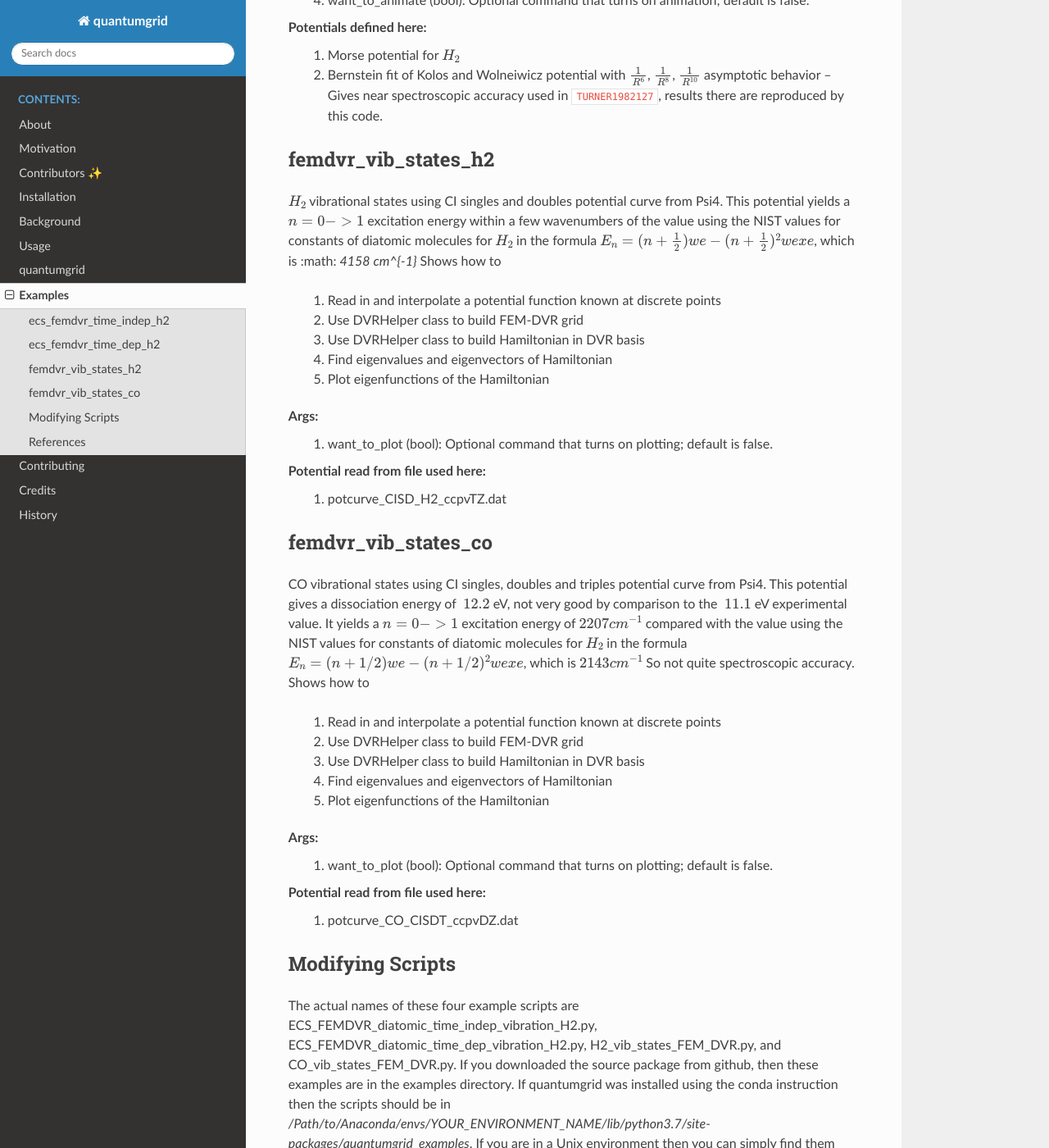
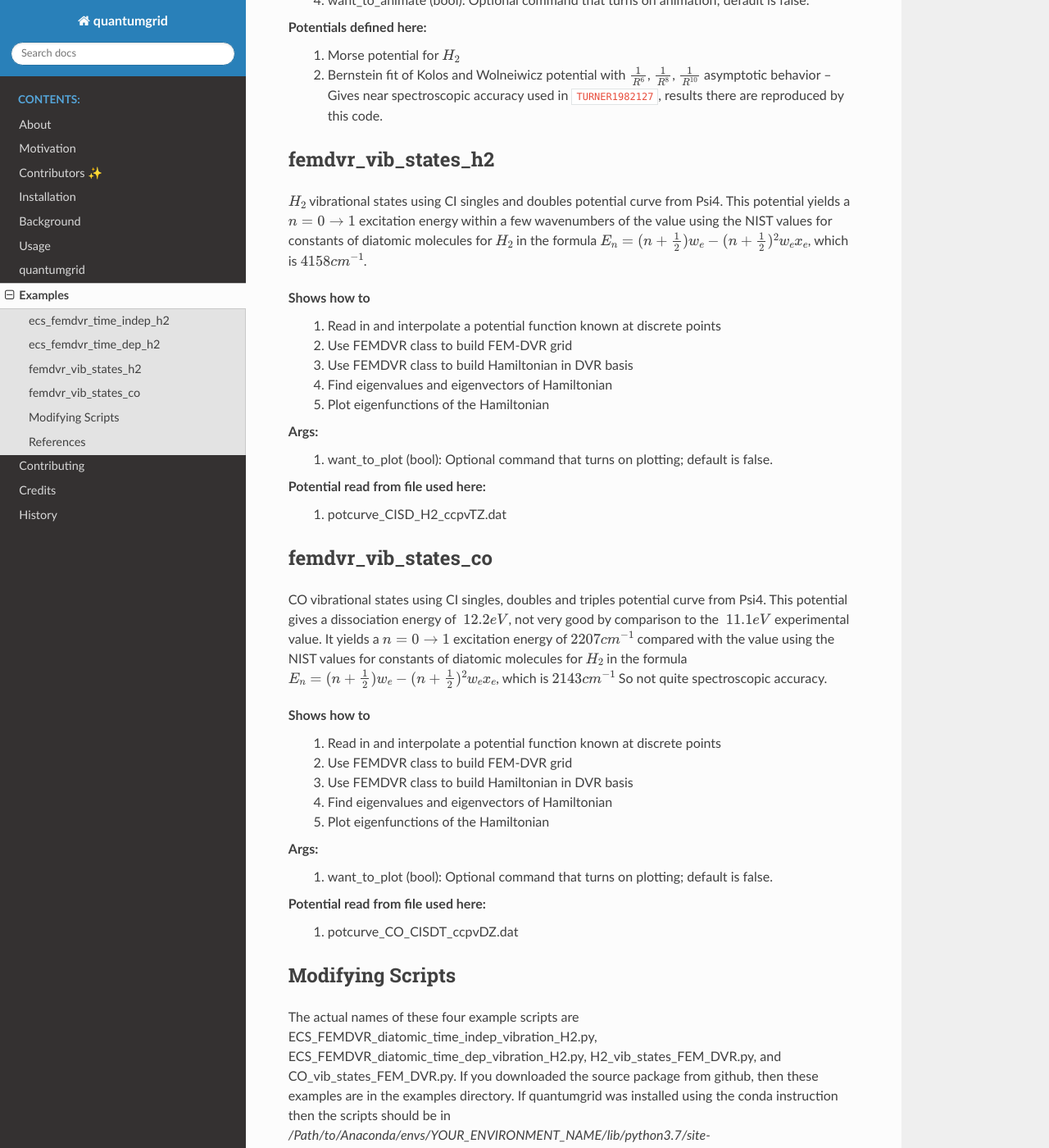
Before and after one commit to cwmccurdy/quantumGrid, a Sphinx documentation site: the page built from docs/examples.rst, in a window 1280 px wide and 1400 px high, scrolled down 1334 px. Shown: the whole window at 82% size. Built offline with Sphinx 7.4.7 and the Read the Docs theme 2.0.0, drawn with Linux system fonts in a browser that asks for light colours; cross-references to code outside the pages are shown as plain code.

Commit message:
fixed sphinx build

```diff
--- a/docs/conf.py
+++ b/docs/conf.py
@@ -39,11 +39,13 @@ extensions = [
     "sphinxcontrib.bibtex",
 ]
 
+bibtex_bibfiles = ["_static/refs_background.bib", "_static/refs_examples.bib"]
+
 # Needed to document __init__ in classes
-autoclass_content = 'both'
+autoclass_content = "both"
 
 # Needed to have nice unicode characters in docs
-latex_engine = 'xelatex'
+latex_engine = "xelatex"
 
 # Add any paths that contain templates here, relative to this directory.
 templates_path = ["_templates"]
@@ -54,7 +56,7 @@ templates_path = ["_templates"]
 # source_suffix = ['.rst', '.md']
 source_suffix = ".rst"
 
-#So the modules aren't in alphabetical order by default
+# So the modules aren't in alphabetical order by default
 # autodoc_member_order = 'bysource'
 
 # The master toctree document.
@@ -157,9 +159,7 @@ latex_documents = [
 
 # One entry per manual page. List of tuples
 # (source start file, name, description, authors, manual section).
-man_pages = [
-    (master_doc, "quantumgrid", "quantumGrid Documentation", [author], 1)
-]
+man_pages = [(master_doc, "quantumgrid", "quantumGrid Documentation", [author], 1)]
 
 
 # -- Options for Texinfo output ----------------------------------------
--- a/docs/examples.rst
+++ b/docs/examples.rst
@@ -68,14 +68,15 @@ femdvr_vib_states_h2
 --------------------
 
 :math:`H_2` vibrational states using CI singles and doubles potential curve
-from Psi4.  This potential yields a :math:`n = 0 -> 1` excitation energy
+from Psi4.  This potential yields a :math:`n = 0 \rightarrow 1` excitation energy
 within a few wavenumbers of the value using the NIST values for
 constants of diatomic molecules for :math:`H_2` in the formula
-:math:`E_n = (n+\frac{1}{2})we - (n+\frac{1}{2})^2 wexe`, which is :math: `4158 cm^{-1}`
+:math:`E_n = (n+\frac{1}{2})w_e - (n+\frac{1}{2})^2 w_ex_e`, which is :math:`4158 cm^{-1}`.
+
 Shows how to
   i) Read in and interpolate a potential function known at discrete points
-  ii) Use DVRHelper class to build FEM-DVR grid
-  iii) Use DVRHelper class to build Hamiltonian in DVR basis
+  ii) Use FEMDVR class to build FEM-DVR grid
+  iii) Use FEMDVR class to build Hamiltonian in DVR basis
   iv) Find eigenvalues and eigenvectors of Hamiltonian
   v) Plot eigenfunctions of the Hamiltonian
 
@@ -89,17 +90,18 @@ femdvr_vib_states_co
 --------------------
 
 CO vibrational states using CI singles, doubles and triples potential curve from Psi4.
-This potential gives a dissociation energy of :math:`~12.2` eV, not very good
-by comparison to the :math:`~11.1` eV experimental value.
-It yields a :math:`n = 0 -> 1` excitation energy of :math:`2207 cm^{-1}`
+This potential gives a dissociation energy of :math:`~12.2 eV`, not very good
+by comparison to the :math:`~11.1 eV` experimental value.
+It yields a :math:`n = 0 \rightarrow 1` excitation energy of :math:`2207 cm^{-1}`
 compared with the value using the NIST values for
 constants of diatomic molecules for :math:`H_2` in the formula
-:math:`E_n = (n+1/2)we - (n+1/2)^2 wexe`, which is :math:`2143 cm^{-1}`
+:math:`E_n = (n+\frac{1}{2})w_e - (n+\frac{1}{2})^2 w_ex_e`, which is :math:`2143 cm^{-1}`
 So not quite spectroscopic accuracy.
+
 Shows how to
   i) Read in and interpolate a potential function known at discrete points
-  ii) Use DVRHelper class to build FEM-DVR grid
-  iii) Use DVRHelper class to build Hamiltonian in DVR basis
+  ii) Use FEMDVR class to build FEM-DVR grid
+  iii) Use FEMDVR class to build Hamiltonian in DVR basis
   iv) Find eigenvalues and eigenvectors of Hamiltonian
   v) Plot eigenfunctions of the Hamiltonian
 
```
